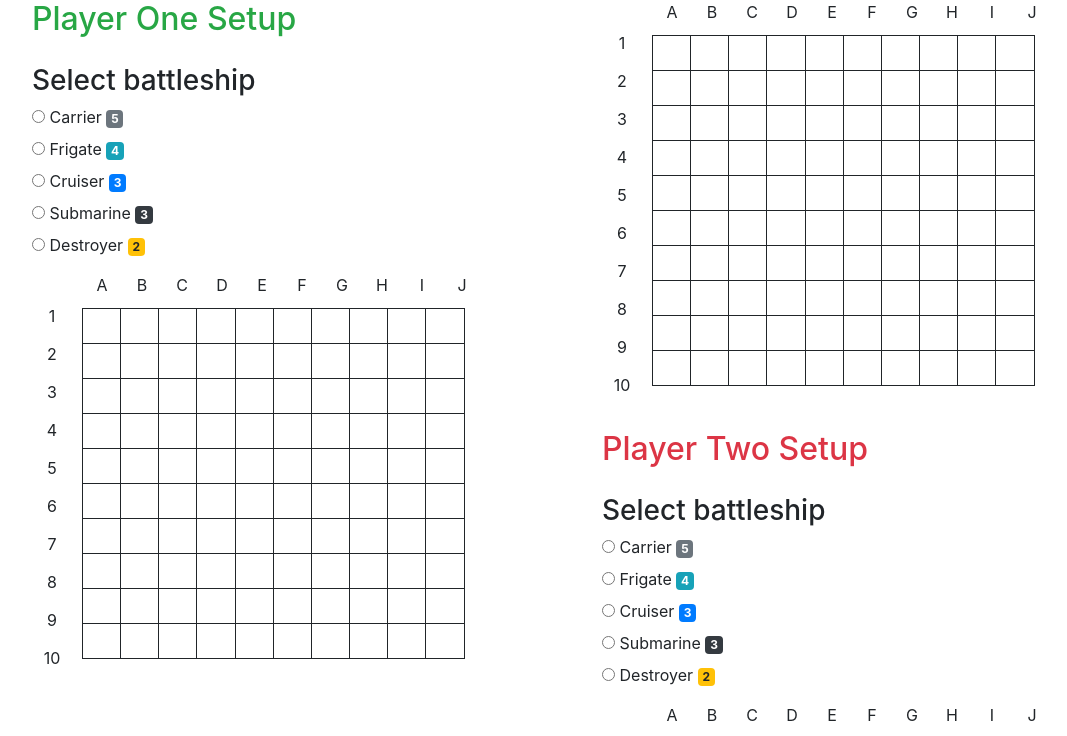
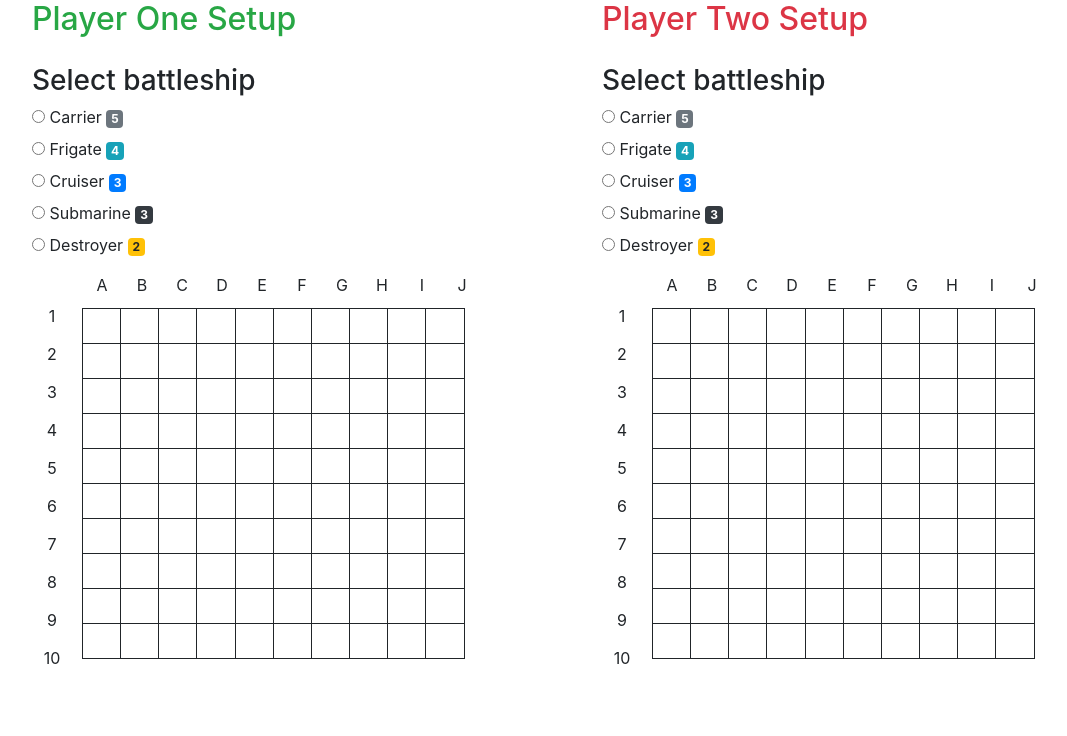
Before and after one commit to rajibkhan976/Battleship-Game-Softwerk, an Angular app: page / in a window 1280 px wide. Shown: the top 736 px of the page, without its empty margins (68-1135 px from the left). Built offline with nearby package versions, Linux system fonts and the light colour scheme.

Commit message:
player two grid controller fixed

```diff
--- a/src/app/dashboard/dashboard.component.html
+++ b/src/app/dashboard/dashboard.component.html
@@ -4,7 +4,7 @@
       <app-playeroneposition [gridTogglar]="playerOneGridController" (incrementGridTogglar)="incrementfirstPlayerGridController ()"></app-playeroneposition>
     </div>
     <div class="col-6">
-      <app-playertwoposition></app-playertwoposition>
+      <app-playertwoposition [gridTogglar]="playerTwoGridController" (incrementGridTogglar)="incrementSecondPlayerGridController ()"></app-playertwoposition>
     </div>
   </div>
 </div>
--- a/src/app/dashboard/dashboard.component.ts
+++ b/src/app/dashboard/dashboard.component.ts
@@ -8,6 +8,7 @@ import { Component, OnInit, Input, Output, EventEmitter } from '@angular/core';
 export class DashboardComponent implements OnInit {
 
   playerOneGridController: number = 0;
+  playerTwoGridController: number = 0;
 
   constructor() { }
 
@@ -15,6 +16,10 @@ export class DashboardComponent implements OnInit {
     this.playerOneGridController++;
   }
 
+  incrementSecondPlayerGridController () {
+    this.playerTwoGridController++;
+  }
+
   ngOnInit() {
   }
 
--- a/src/app/playertwoposition/playertwoposition.component.html
+++ b/src/app/playertwoposition/playertwoposition.component.html
@@ -1,4 +1,5 @@
-<div class="container">
+<div class="container" [ngSwitch]="toggleGrid">
+  <div class="" *ngSwitchCase="'playerOneStrikeGrid'">
     <app-playeroneplay
     [secondPlayerCarrierPosition]="playerTwoCarrierPosition"
     [secondPlayerFrigatePosition]="playerTwoFrigatePosition"
@@ -6,6 +7,8 @@
     [secondPlayerSubmarinePosition]="playerTwoSubmarinePosition"
     [secondPlayerDestroyerPosition]="playerTwoDestroyerPosition">
     </app-playeroneplay>
+  </div>
+  <div class="" *ngSwitchCase="'playerTwoPositionGrid'">
     <div class="row">
       <div class="col-12">
         <h2 class="text-danger">{{playerTwo}}</h2>
@@ -180,3 +183,4 @@
       </div>
     </div>
   </div>
+</div>
--- a/src/app/playertwoposition/playertwoposition.component.ts
+++ b/src/app/playertwoposition/playertwoposition.component.ts
@@ -19,11 +19,14 @@ export class PlayertwopositionComponent implements OnInit {
   typeOfBattleShipPlayerTwo: string;
   sizeOfBattleShipPlayerTwo: number;
   instructionTwo: string;
+  toggleGrid: string = 'playerTwoPositionGrid';
   playerTwoCarrierPosition: string[] = [];
   playerTwoFrigatePosition: string[] = [];
   playerTwoCruiserPosition: string[] = [];
   playerTwoSubmarinePosition: string[] = [];
   playerTwoDestroyerPosition: string[] = [];
+  @Input() gridTogglar: number;
+  @Output() incrementGridTogglar = new EventEmitter<number>();
 
   constructor(private route: ActivatedRoute, private router: Router) { }
 
@@ -36,11 +39,19 @@ export class PlayertwopositionComponent implements OnInit {
     }
   }
 
+  onClickIncrement () {
+    this.incrementGridTogglar.emit();
+  }
+
   positionShip (cellValue: string) {
+    if (this.gridTogglar === 17) {
+      this.toggleGrid = 'playerOneStrikeGrid';
+    } else {
       if (this.typeOfBattleShipPlayerTwo === 'Carrier') {
         for (var carrierPositionCounter = 0; carrierPositionCounter < 1; carrierPositionCounter++) {
-        if (this.playerTwoCarrierPosition.length < 5 && !this.playerTwoCarrierPosition.includes(cellValue)) {
+          if (this.playerTwoCarrierPosition.length < 5 && this.gridTogglar < 17 && !this.playerTwoCarrierPosition.includes(cellValue)) {
             this.playerTwoCarrierPosition.push(cellValue);
+            this.onClickIncrement ();
           } else {
             break;
           }
@@ -48,8 +59,9 @@ export class PlayertwopositionComponent implements OnInit {
       }
       if (this.typeOfBattleShipPlayerTwo === 'Frigate') {
         for (var frigatePositionCounter = 0; frigatePositionCounter < 1; frigatePositionCounter++) {
-        if (this.playerTwoFrigatePosition.length < 4 && !this.playerTwoFrigatePosition.includes(cellValue)) {
+          if (this.playerTwoFrigatePosition.length < 4 && this.gridTogglar < 17 && !this.playerTwoFrigatePosition.includes(cellValue)) {
             this.playerTwoFrigatePosition.push(cellValue);
+            this.onClickIncrement ();
           } else {
             break;
           }
@@ -57,8 +69,9 @@ export class PlayertwopositionComponent implements OnInit {
       }
       if (this.typeOfBattleShipPlayerTwo === 'Cruiser') {
         for (var cruiserPositionCounter = 0; cruiserPositionCounter < 1; cruiserPositionCounter++) {
-        if (this.playerTwoCruiserPosition.length < 3 && !this.playerTwoCruiserPosition.includes(cellValue)) {
+          if (this.playerTwoCruiserPosition.length < 3 && this.gridTogglar < 17 && !this.playerTwoCruiserPosition.includes(cellValue)) {
             this.playerTwoCruiserPosition.push(cellValue);
+            this.onClickIncrement ();
           } else {
             break;
           }
@@ -66,8 +79,9 @@ export class PlayertwopositionComponent implements OnInit {
       }
       if (this.typeOfBattleShipPlayerTwo === 'Submarine') {
         for (var submarinePositionCounter = 0; submarinePositionCounter < 1; submarinePositionCounter++) {
-        if (this.playerTwoSubmarinePosition.length < 3 && !this.playerTwoSubmarinePosition.includes(cellValue)) {
+          if (this.playerTwoSubmarinePosition.length < 3 && this.gridTogglar < 17 && !this.playerTwoSubmarinePosition.includes(cellValue)) {
             this.playerTwoSubmarinePosition.push(cellValue);
+            this.onClickIncrement ();
           } else {
             break;
           }
@@ -75,10 +89,12 @@ export class PlayertwopositionComponent implements OnInit {
       }
       if (this.typeOfBattleShipPlayerTwo === 'Destroyer') {
         for (var destroyerPositionCounter = 0; destroyerPositionCounter < 1; destroyerPositionCounter++) {
-        if (this.playerTwoDestroyerPosition.length < 2 && !this.playerTwoDestroyerPosition.includes(cellValue)) {
+          if (this.playerTwoDestroyerPosition.length < 2 && this.gridTogglar < 17 && !this.playerTwoDestroyerPosition.includes(cellValue)) {
             this.playerTwoDestroyerPosition.push(cellValue);
+            this.onClickIncrement ();
           } else {
             break;
+          }
         }
       }
     }
```
Lines whose indentation alone changed are shown as unchanged.
